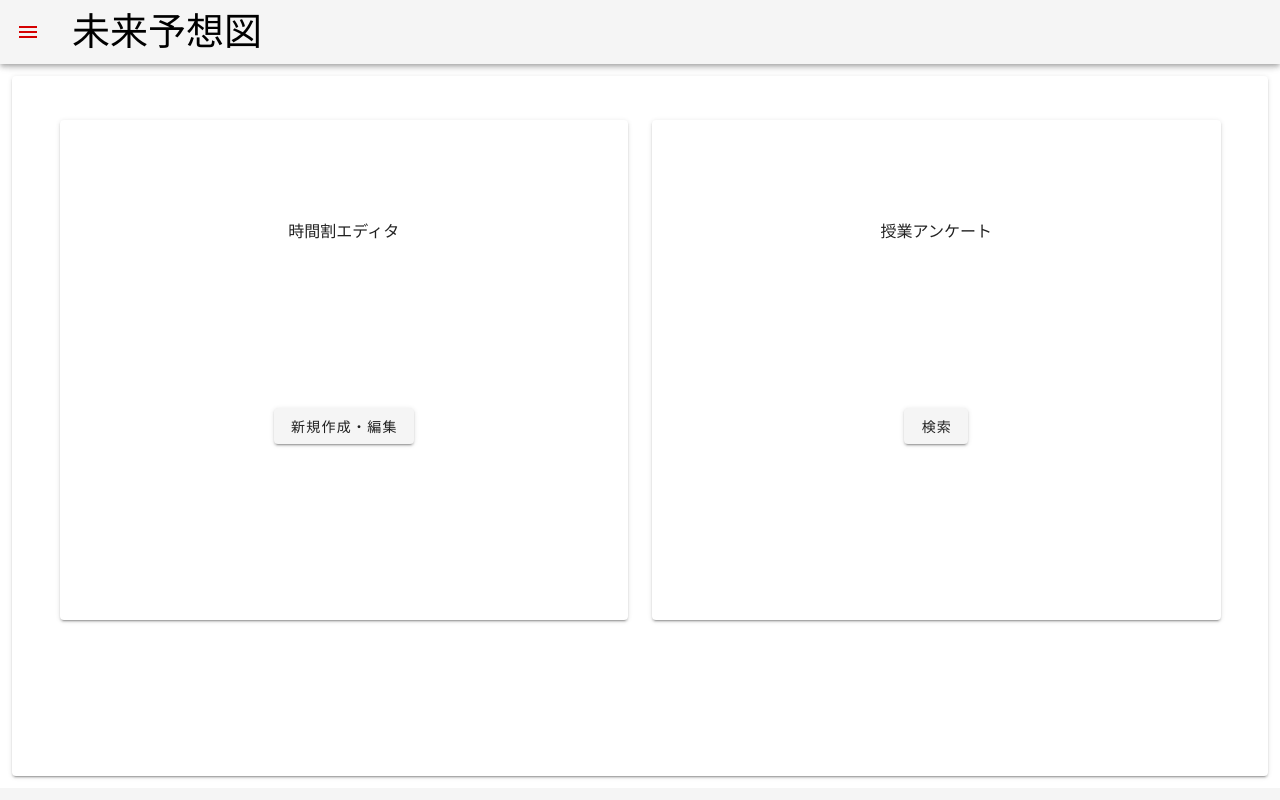
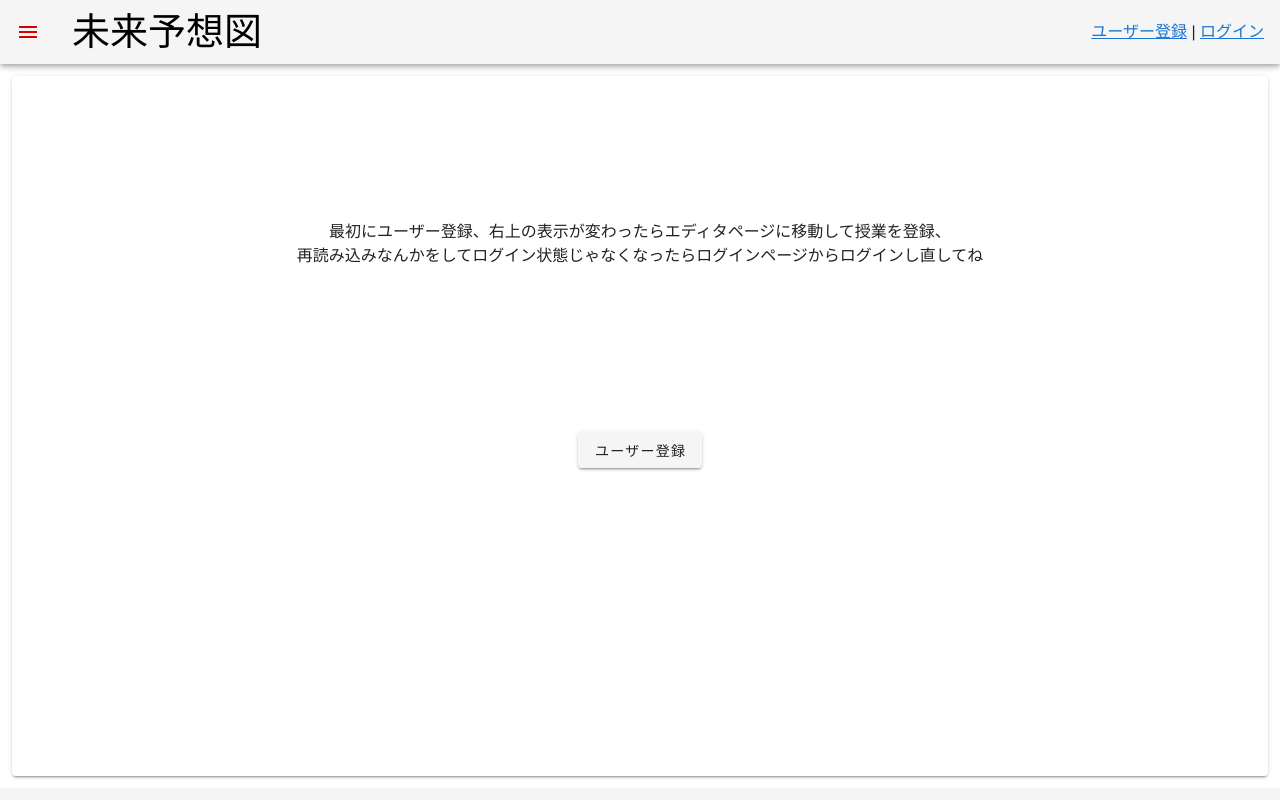
Before and after one commit to SystemEngineeringTeam/koukaten2019_front_vuetify, a Vue app: page / in a window 1280 px wide. Built offline with nearby package versions, Linux system fonts and the light colour scheme.

Commit message:
もろもろ更新（こういうの良くないぞ）

```diff
--- a/src/App.vue
+++ b/src/App.vue
@@ -32,6 +32,12 @@
             </v-toolbar-title>
 
             <div class="flex-grow-1"></div>
+            <div v-if="$store.state.user.logined"> <b>{{$store.state.user.id}}</b></div>
+            <div v-else>
+                <router-link  to="/initial_Registration">ユーザー登録</router-link>
+                |
+                <router-link  to="/login">ログイン</router-link>
+            </div>
 
             <!-- <v-btn>
                           <router-link to="/ClassSchedule">時間割エディタ</router-link>
@@ -61,12 +67,13 @@ export default {
             return {
                 drawer: null,
                 items: [
-        { title: "ホーム", link: "/" },
-        { title: "時間割エディタ", link: "/ClassSchedule" },
-        { title: "授業アンケート", link: "/Questionnaire" },
-        { title: "設定", link: "/Config" },
-        { title: "ログアウト", link: "/ClassSchedule" },
-        { title: "ログイン", link: "/Login" }
+                    {title: "ホーム", link: "/"},
+                    {title: "時間割エディタ", link: "/ClassSchedule"},
+                    {title: "授業アンケート", link: "/Questionnaire"},
+                    {title: "設定", link: "/Config"},
+                    {title: "ログアウト", link: "/ClassSchedule"},
+                    {title: "ログイン", link: "/Login"},
+                    {title: "ユーザー登録", link: "/initial_Registration"}
                 ],
                 login: true //true:ログイン済み false:未ログイン
             };
--- a/src/components/ClassSchedule/TimeTableShow.vue
+++ b/src/components/ClassSchedule/TimeTableShow.vue
@@ -34,7 +34,7 @@
         name: "TimeTableShow",
         data() {
             return {
-                weekdays: ['mon', 'tue', 'wed', 'thu', 'fry'],
+                weekdays: ['mon', 'tue', 'wed', 'thu', 'fri'],
                 days_name: ['月', '火', '水', '木', '金']
             }
         },
--- a/src/pages/Home.vue
+++ b/src/pages/Home.vue
@@ -4,20 +4,24 @@
       <v-card-title class="headline"></v-card-title>
       <v-container>
         <v-row>
-          <v-col cols="6">
-            <v-card height="500">
-              <p style="padding-top:100px; padding-bottom:100px;">時間割エディタ</p>
-              <router-link to="/Initial_Registration">
-                <v-btn class="mt-12">新規作成・編集</v-btn>
-              </router-link>
-            </v-card>
+          <v-col cols="12">
+            <!--<v-card height="500">-->
+              <!--<p style="padding-top:100px; padding-bottom:100px;">時間割エディタ</p>-->
+              <!--<router-link to="/Initial_Registration">-->
+                <!--<v-btn class="mt-12">ユーザー登録</v-btn>-->
+              <!--</router-link>-->
+            <!--</v-card>-->
+            <p style="padding-top:100px; padding-bottom:100px;">最初にユーザー登録、右上の表示が変わったらエディタページに移動して授業を登録、<br/>再読み込みなんかをしてログイン状態じゃなくなったらログインページからログインし直してね</p>
+            <router-link to="/Initial_Registration">
+              <v-btn class="mt-12">ユーザー登録</v-btn>
+            </router-link>
           </v-col>
-          <v-col cols="6">
-            <v-card height="500">
-              <p style="padding-top:100px; padding-bottom:100px;">授業アンケート</p>
-              <v-btn class="mt-12">検索</v-btn>
-            </v-card>
-          </v-col>
+          <!--<v-col cols="6">-->
+            <!--<v-card height="500">-->
+              <!--<p style="padding-top:100px; padding-bottom:100px;">授業アンケート</p>-->
+              <!--<v-btn class="mt-12">検索</v-btn>-->
+            <!--</v-card>-->
+          <!--</v-col>-->
         </v-row>
       </v-container>
     </v-card>
--- a/src/store.js
+++ b/src/store.js
@@ -122,6 +122,7 @@ export default new Vuex.Store({
             }
         },
         user: {
+            logined: false,
             id: '',
             grade: 0,
             major: '',
@@ -146,7 +147,8 @@ export default new Vuex.Store({
             Vue.set(state.user, 'id', data.students_id);
             Vue.set(state.user, 'token', data.token);
             Vue.set(state.user, 'grade', data.grade);
-            Vue.set(state.user, 'major', data.students_id.slice(0,1))
+            Vue.set(state.user, 'major', data.students_id.slice(0,1));
+            Vue.set(state.user, 'logined', true);
         },
 
         //時間割関係
```
Also changed, not shown: 1 other file (tests, documents, lock files or other folders). Lines whose indentation alone changed are shown as unchanged.
